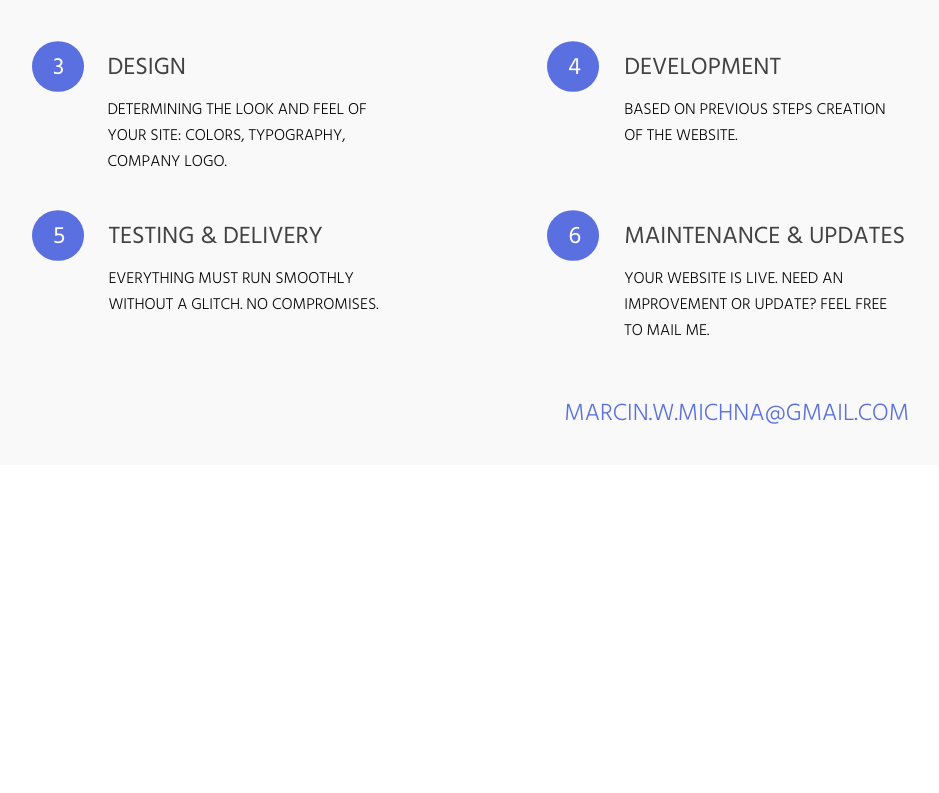
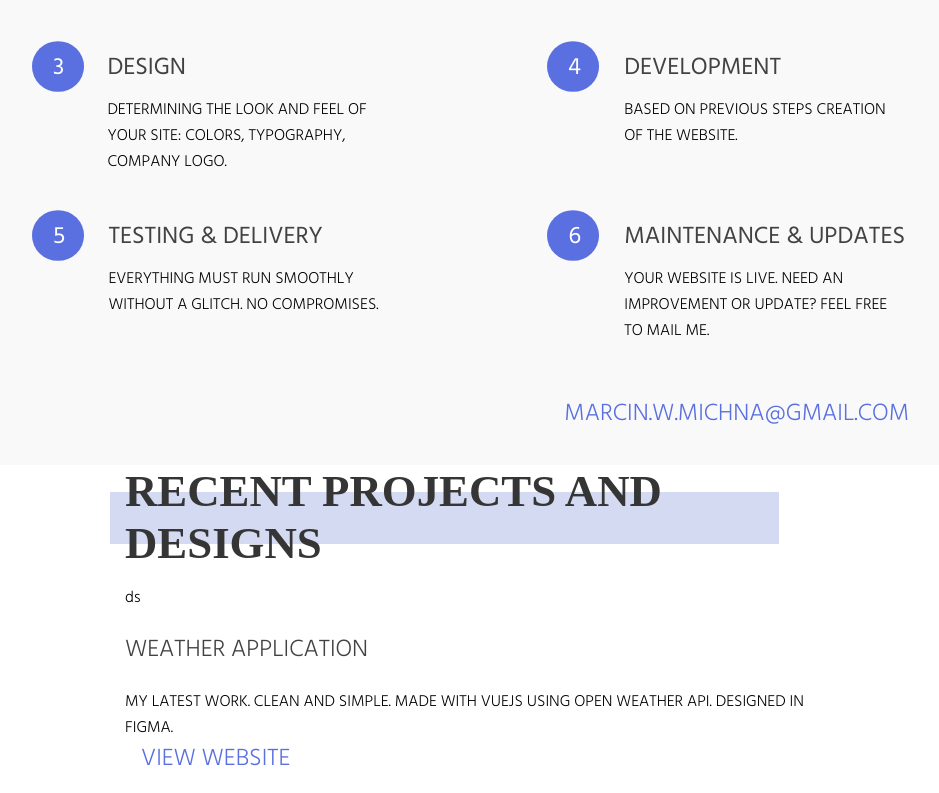
Before and after one commit to marcinwmichna/Portfolio_v2, a Vue app: page / in a window 1280 px wide. Shown: the part 1560-2353 px from the top of the page, without its empty margins (163-1102 px from the left). Before the commit the page ends 2025 px from the top, so only its background shows below. Built offline with nearby package versions, Linux system fonts and the light colour scheme; a web font is replaced by a local one.

Commit message:
Section update

```diff
--- a/src/App.vue
+++ b/src/App.vue
@@ -3,18 +3,21 @@
     <!-- <Nav msg="Welcome to Your Vue.js App" /> -->
     <Nav></Nav>
     <TheProcess></TheProcess>
+    <RecentProjectsAndDesigns></RecentProjectsAndDesigns>
   </div>
 </template>
 
 <script>
 import Nav from "@/components/Nav.vue";
 import TheProcess from "@/components/TheProcess.vue";
+import RecentProjectsAndDesigns from "@/components/RecentProjectsAndDesigns.vue";
 
 export default {
   name: "App",
   components: {
     Nav,
     TheProcess,
+    RecentProjectsAndDesigns,
   },
 };
 </script>
--- /dev/null
+++ b/src/components/RecentProjectsAndDesigns.vue
@@ -0,0 +1,33 @@
+<template>
+  <section>
+    <div class="contentWrapper">
+      <SectionHeader msg="RECENT PROJECTS AND DESIGNS"></SectionHeader>
+      <div class="blockWrapper">
+        <RecentProjectsAndDesignsBlock
+          upHeader="ds"
+        ></RecentProjectsAndDesignsBlock>
+      </div>
+    </div>
+  </section>
+</template>
+<script>
+import SectionHeader from "@/components/SectionHeader.vue";
+import RecentProjectsAndDesignsBlock from "@/components/RecentProjectsAndDesigns_block.vue";
+
+export default {
+  components: {
+    SectionHeader,
+    RecentProjectsAndDesignsBlock,
+  },
+};
+</script>
+<style lang="scss">
+.contentWrapper {
+  position: relative;
+  width: 55vw;
+  max-width: 1100px;
+  margin: auto;
+  .blockWrapper {
+  }
+}
+</style>
--- /dev/null
+++ b/src/components/RecentProjectsAndDesigns_block.vue
@@ -0,0 +1,35 @@
+<template>
+  <div class="block">
+    <div class="description">
+      <SectionSubheader :msg="upHeader"></SectionSubheader>
+      <NavDescription msg="WEATHER APPLICATION"></NavDescription>
+      <SectionSubheader
+        msg="MY LATEST WORK. CLEAN AND SIMPLE. MADE WITH VUEJS USING OPEN WEATHER API. DESIGNED IN FIGMA."
+      ></SectionSubheader>
+      <RegularButton msg="VIEW WEBSITE"></RegularButton>
+    </div>
+    <div class="image"></div>
+  </div>
+</template>
+<script>
+import NavDescription from "@/components/NavDescription.vue";
+import SectionSubheader from "@/components/SectionSubheader.vue";
+import RegularButton from "@/components/RegularButton.vue";
+
+export default {
+  props: {
+    upHeader: String,
+    mainHeader: String,
+    subHeader: String,
+    viewDesignButton: String,
+    viewWebsiteButton: String,
+  },
+  components: {
+    NavDescription,
+    RegularButton,
+    SectionSubheader,
+  },
+};
+</script>
+<style lang="scss" scoped>
+</style>
```
